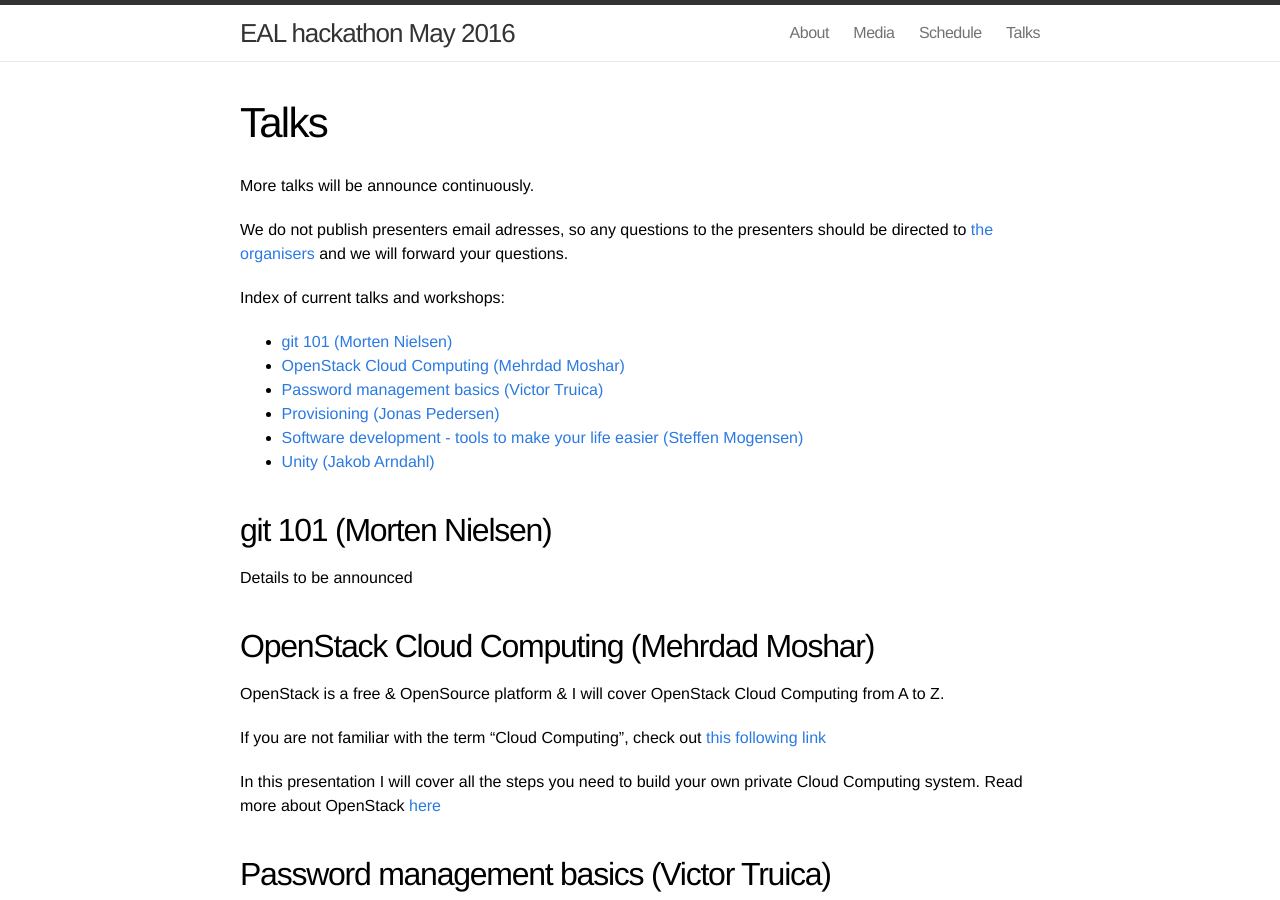
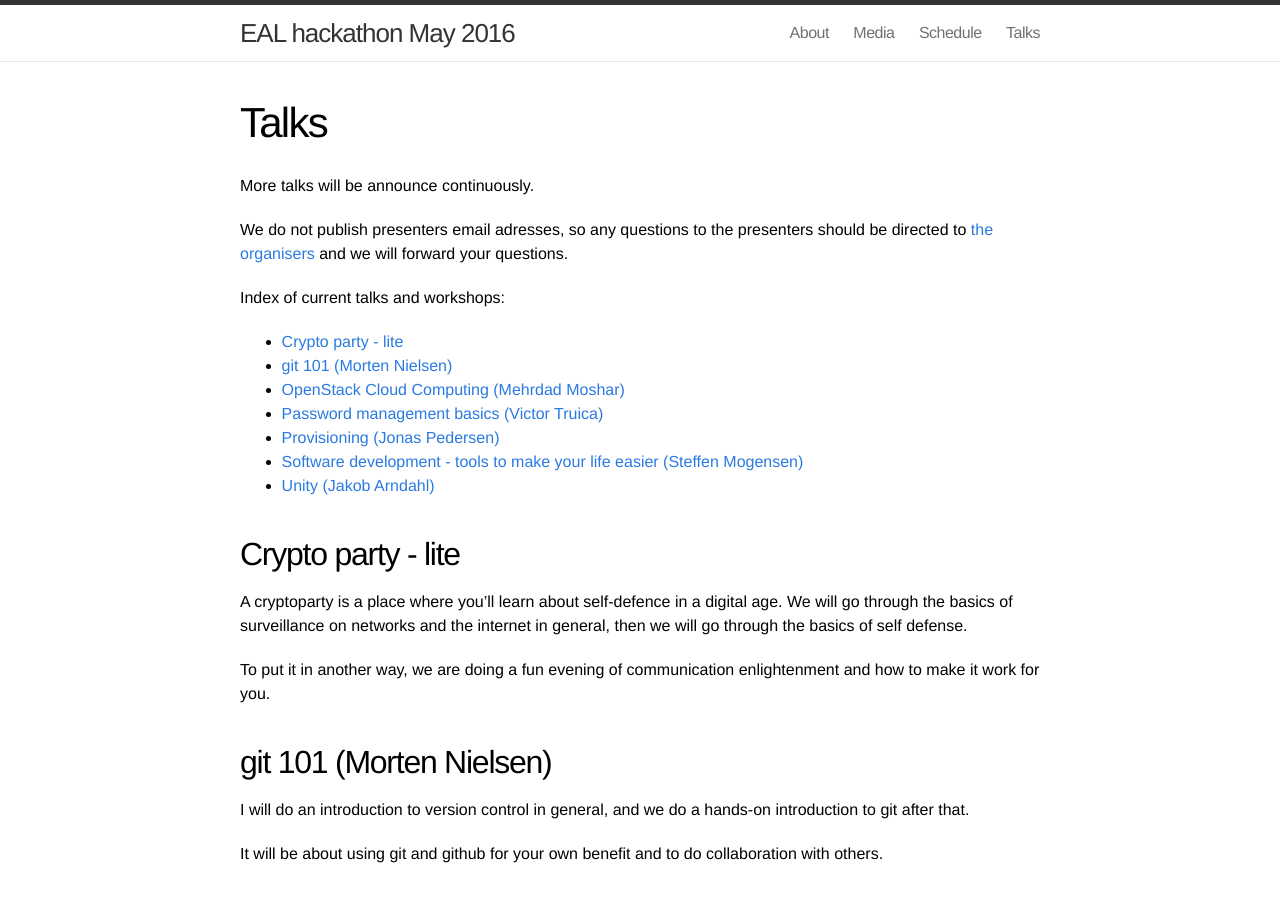
Before and after one commit to valberg/ealtechevents, a Jekyll site: the page built from talks.md, in a window 1280 px wide and 900 px high. Built offline with Jekyll 4.4.1, drawn with Linux system fonts in a browser that asks for light colours.

Commit message:
Updated talks

```diff
--- a/schedule.md
+++ b/schedule.md
@@ -34,8 +35,8 @@ Note that specific timeslots are not fixed yet.
 | ------------- | ------------- |
 | 11:00 - 15:00  | Talks/workshops  |
 | 11:00 - 11:45  | [OpenStack Cloud Computing (Mehrdad Moshar)]({{site.baseurl}}/talks/#openstack-cloud-computing-mehrdad-moshar)  |
-| 12:00 - 12:45  | [Software development - tools to make your life easier (Steffen Mogensen)]({{site.baseurl}}/talks/#software-development---tools-to-make-your-life-easier-steffen-mogensen)  |
-| 13:00 - 13:45  | [Git 101 (Morten Nielsen)]({{site.baseurl}}/talks/#git-101-morten-nielsen) |
+| 12:15 - 12:45  | [Password management basics (Victor Truica)]({{site.baseurl}}/talks/#password-management-basics-victor-truica) |
+| 13:00 - 13:45  | [Software development - tools to make your life easier (Steffen Mogensen)]({{site.baseurl}}/talks/#software-development---tools-to-make-your-life-easier-steffen-mogensen)  |
 | 14:00 - 15:30  | [Unity (Jakob Arndahl)]({{site.baseurl}}/talks/#unity-jakob-arndahl) |
 | 19:00  | Ordering pizzas?  |
 
@@ -49,4 +50,4 @@ Note that specific timeslots are not fixed yet.
 | ------------- | ------------- |
 | 11:00 - 15:00  | Talks/workshops  |
 | 11:00 - 11:45  | [Provisioning (Jonas Pedersen)]({{site.baseurl}}/talks/#provisioning-jonas-pedersen)  |
-| 12:30 - 13:00  | [Password management basics (Victor Truica)]({{site.baseurl}}/talks/#password-management-basics-victor-truica) |
+| 12:15 - 13:00  | [Git 101 (Morten Nielsen)]({{site.baseurl}}/talks/#git-101-morten-nielsen) |
--- a/talks.md
+++ b/talks.md
@@ -15,10 +15,21 @@ Index of current talks and workshops:
 {:toc}
 
 
+Crypto party - lite
+------------------------
+
+A cryptoparty is a place where you'll learn about self-defence in a digital age. We will go through the basics of surveillance on networks and the internet in general, then we will go through the basics of self defense.
+
+To put it in another way, we are doing a fun evening of communication enlightenment and how to make it work for you.
+
+
+
 git 101 (Morten Nielsen)
 ------------------------
 
-Details to be announced
+I will do an introduction to version control in general, and we do a hands-on introduction to git after that.
+
+It will be about using git and github for your own benefit and to do collaboration with others.
 
 
 OpenStack Cloud Computing (Mehrdad Moshar)
```
Also changed, not shown: other parts of schedule.md (+2 -1 lines).
